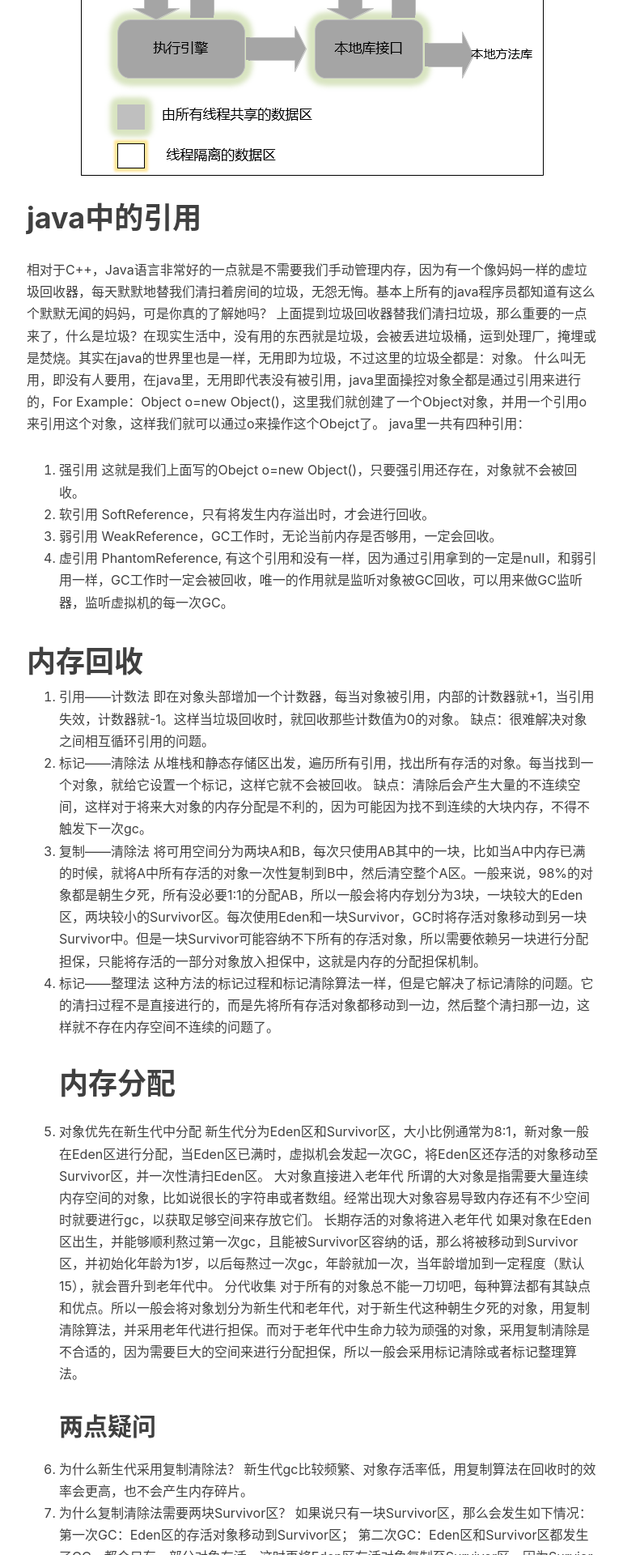
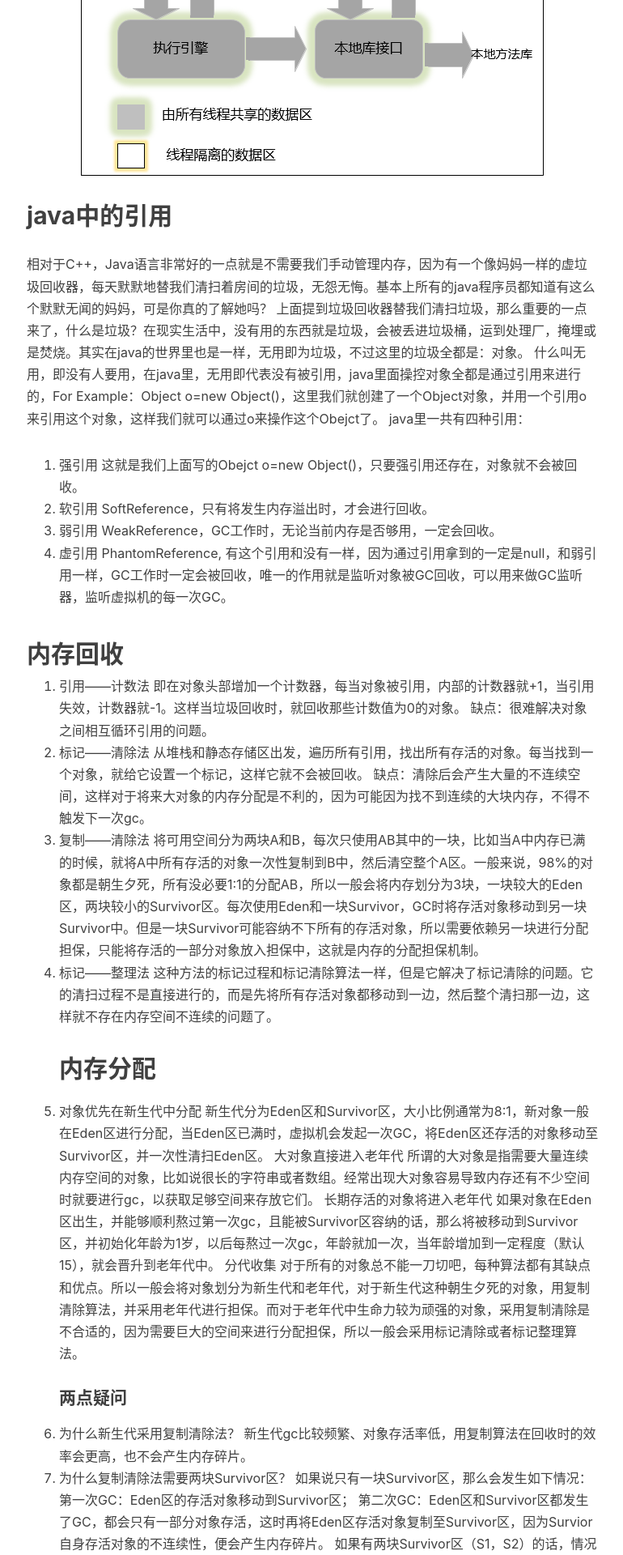
Before and after one commit to freerambo/freerambo.github.io, a Jekyll site: the page built from _posts/2017-08-01-JVM-memory-Management.markdown, in a window 1280 px wide. Shown: the part 929-2849 px from the top of the page at 81% size, without its empty margins (232-1002 px from the left). Built offline with Jekyll 4.4.1, drawn with Linux system fonts in a browser that asks for light colours; nearby versions of some CDN libraries; comment, search, counter and statistics services are not loaded.

Commit message:
update the contents

```diff
--- a/_posts/2017-07-24-interview-of-Samsang-SDS.markdown
+++ b/_posts/2017-07-24-interview-of-Samsang-SDS.markdown
@@ -10,7 +10,7 @@ tags:
 ---
 
 > 求学至北方，混迹于南洋. 欢迎来到自由兰博的世界
-#First round
+# First round
 
 Onsite Interview - weekday
 
--- a/_posts/2017-08-01-JVM-memory-Management.markdown
+++ b/_posts/2017-08-01-JVM-memory-Management.markdown
@@ -15,7 +15,7 @@ tags:
 
 ![Java Memory Management](/img/post/java-memory-mgnt.png)
 
-# java中的引用
+## java中的引用
 相对于C++，Java语言非常好的一点就是不需要我们手动管理内存，因为有一个像妈妈一样的虚垃圾回收器，每天默默地替我们清扫着房间的垃圾，无怨无悔。基本上所有的java程序员都知道有这么个默默无闻的妈妈，可是你真的了解她吗？
 上面提到垃圾回收器替我们清扫垃圾，那么重要的一点来了，什么是垃圾？在现实生活中，没有用的东西就是垃圾，会被丢进垃圾桶，运到处理厂，掩埋或是焚烧。其实在java的世界里也是一样，无用即为垃圾，不过这里的垃圾全都是：对象。
 什么叫无用，即没有人要用，在java里，无用即代表没有被引用，java里面操控对象全都是通过引用来进行的，For Example：Object o=new Object()，这里我们就创建了一个Object对象，并用一个引用o来引用这个对象，这样我们就可以通过o来操作这个Obejct了。
@@ -29,7 +29,7 @@ WeakReference，GC工作时，无论当前内存是否够用，一定会回收
 4. 虚引用
 PhantomReference, 有这个引用和没有一样，因为通过引用拿到的一定是null，和弱引用一样，GC工作时一定会被回收，唯一的作用就是监听对象被GC回收，可以用来做GC监听器，监听虚拟机的每一次GC。
 
-# 内存回收
+## 内存回收
 1. 引用——计数法
 即在对象头部增加一个计数器，每当对象被引用，内部的计数器就+1，当引用失效，计数器就-1。这样当垃圾回收时，就回收那些计数值为0的对象。
 缺点：很难解决对象之间相互循环引用的问题。
@@ -40,7 +40,7 @@ PhantomReference, 有这个引用和没有一样，因为通过引用拿到的
 将可用空间分为两块A和B，每次只使用AB其中的一块，比如当A中内存已满的时候，就将A中所有存活的对象一次性复制到B中，然后清空整个A区。一般来说，98%的对象都是朝生夕死，所有没必要1:1的分配AB，所以一般会将内存划分为3块，一块较大的Eden区，两块较小的Survivor区。每次使用Eden和一块Survivor，GC时将存活对象移动到另一块Survivor中。但是一块Survivor可能容纳不下所有的存活对象，所以需要依赖另一块进行分配担保，只能将存活的一部分对象放入担保中，这就是内存的分配担保机制。
 4. 标记——整理法
 这种方法的标记过程和标记清除算法一样，但是它解决了标记清除的问题。它的清扫过程不是直接进行的，而是先将所有存活对象都移动到一边，然后整个清扫那一边，这样就不存在内存空间不连续的问题了。
-# 内存分配
+## 内存分配
 1. 对象优先在新生代中分配
 新生代分为Eden区和Survivor区，大小比例通常为8:1，新对象一般在Eden区进行分配，当Eden区已满时，虚拟机会发起一次GC，将Eden区还存活的对象移动至Survivor区，并一次性清扫Eden区。
 大对象直接进入老年代
@@ -49,7 +49,7 @@ PhantomReference, 有这个引用和没有一样，因为通过引用拿到的
 如果对象在Eden区出生，并能够顺利熬过第一次gc，且能被Survivor区容纳的话，那么将被移动到Survivor区，并初始化年龄为1岁，以后每熬过一次gc，年龄就加一次，当年龄增加到一定程度（默认15），就会晋升到老年代中。
 分代收集
 对于所有的对象总不能一刀切吧，每种算法都有其缺点和优点。所以一般会将对象划分为新生代和老年代，对于新生代这种朝生夕死的对象，用复制清除算法，并采用老年代进行担保。而对于老年代中生命力较为顽强的对象，采用复制清除是不合适的，因为需要巨大的空间来进行分配担保，所以一般会采用标记清除或者标记整理算法。
-## 两点疑问
+#### 两点疑问
 1. 为什么新生代采用复制清除法？
 新生代gc比较频繁、对象存活率低，用复制算法在回收时的效率会更高，也不会产生内存碎片。
 2. 为什么复制清除法需要两块Survivor区？
@@ -59,7 +59,7 @@ PhantomReference, 有这个引用和没有一样，因为通过引用拿到的
 如果有两块Survivor区（S1，S2）的话，情况就能好很多：
 第一次GC：Eden区的存活对象移动到S1区，S2空闲；
 第二次GC：Eden区和S1区都发生了GC，都会只有一部分对象存活，这时再将Eden和S1的存活对象复制至S2区，这时Eden和S1又会保持空闲，且S2中的空闲内存也是连续的。
-## 内存实战
+#### 内存实战
 GC日志分析
 只学习理论是不够的，只会似懂非懂，绝知此事要躬行，具体还是要通过实战分析才能更深入了解JAVA的垃圾回收。
 
@@ -70,4 +70,4 @@ GC日志分析
 
 ---
 
-### END
+###### END
```
